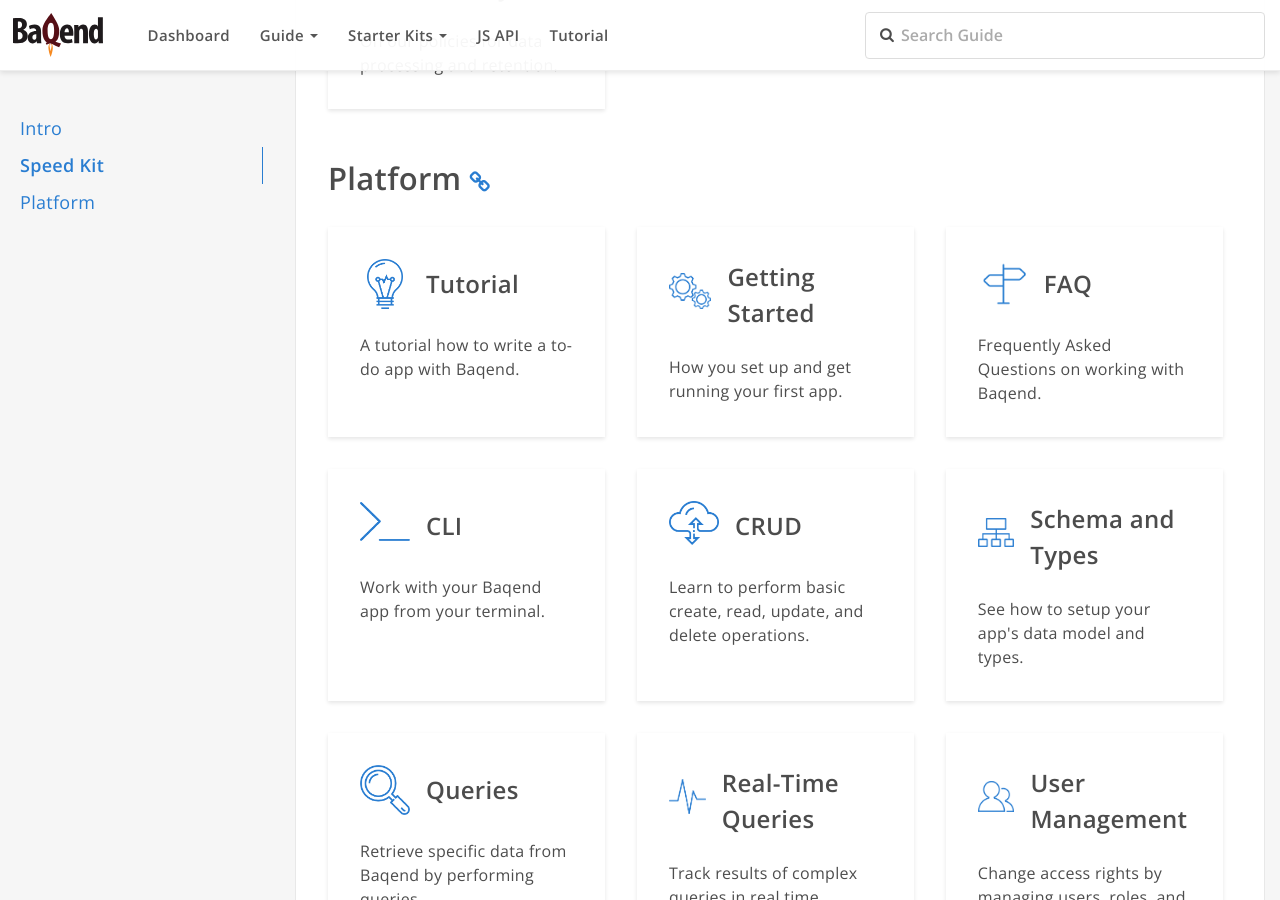
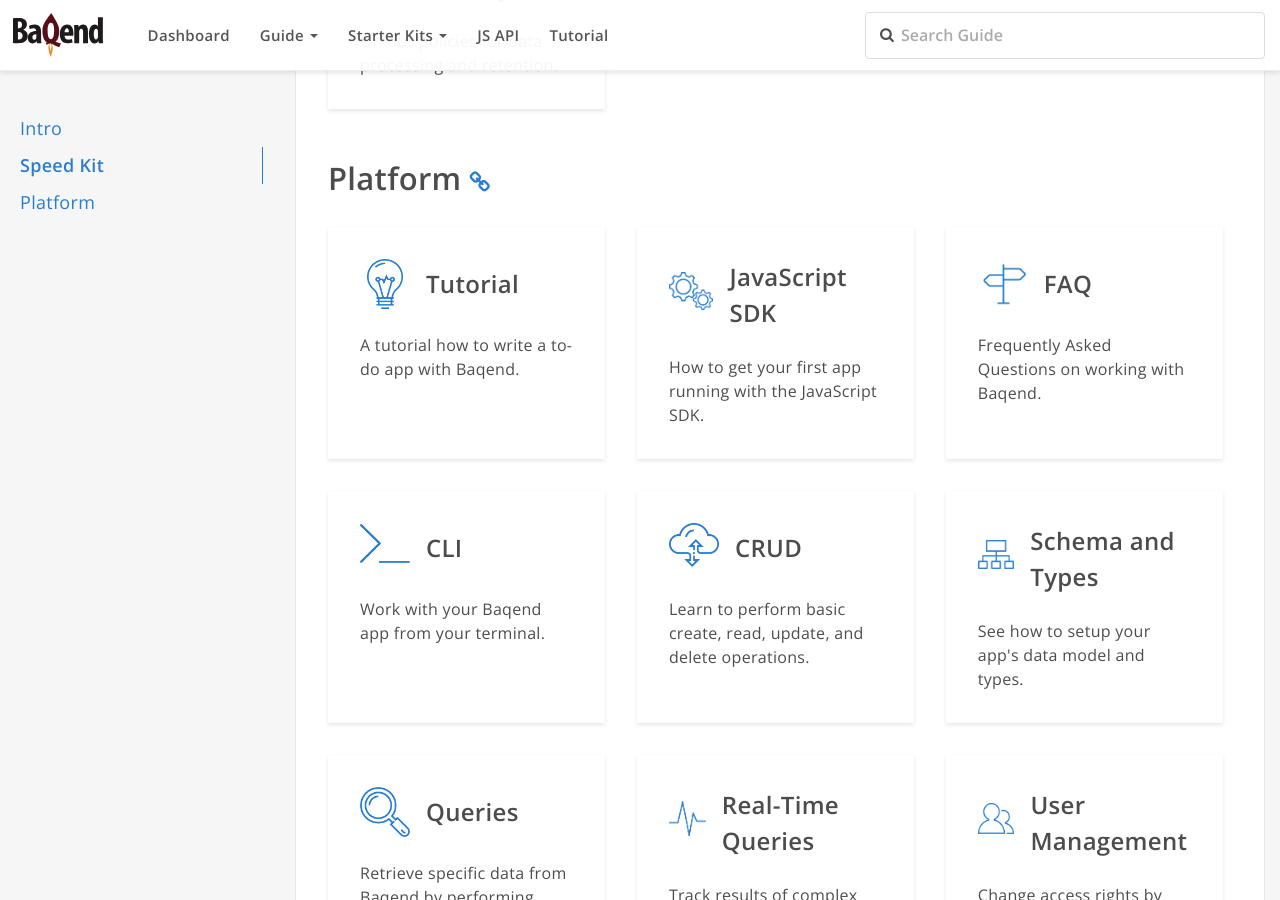
Before and after one commit to Baqend/guide, an MkDocs documentation site: the page built from src/index.md, in a window 1280 px wide and 900 px high, scrolled down 1508 px. Built offline with MkDocs 1.6.1, drawn with Linux system fonts in a browser that asks for light colours; comment, search, counter and statistics services are not loaded; old or Windows-style settings are respelled for this version of MkDocs.

Commit message:
implemented stuff from reviewed during Sprint planning

```diff
--- a/mkdocs.yml
+++ b/mkdocs.yml
@@ -4,8 +4,8 @@ repo_url: 'https://github.com/Baqend/guide'
 pages:
     - Guide:
         - Home: 'index.md'
-        - 'Speed Kit': 'topics/speed-kit/intro.md'
-        - 'Platform': 'topics/getting-started/index.md'
+        - 'Speed Kit': 'index.md'
+        - 'Platform': 'index.md'
         - Roadmap: 'roadmap.md'
         - 'FAQ': 'topics/faq/index.md'
 
--- a/src/index.md
+++ b/src/index.md
@@ -173,9 +173,9 @@
     <a class="chapter-item" href="topics/getting-started/">
       <span class="chapter-heading">
         <span class="icon"><img src="icons/getting_started.png"/></span>
-        <span class="text">Getting Started</span>
+        <span class="text">JavaScript SDK</span>
       </span>
-      <span class="chapter-info">How you set up and get running your first app.</span>
+      <span class="chapter-info">How to get your first app running with the JavaScript SDK.</span>
     </a>
   </div>
   <div class="chapter-item-outer">
--- a/theme/nav.html
+++ b/theme/nav.html
@@ -44,7 +44,7 @@
                             <ul class="dropdown-menu">
                             {% for nav_item in nav_item.children %}
                                 <li {% if nav_item.active %}class="active"{% endif %}>
-                                    <a href="{{ nav_item.url }}">{{ nav_item.title }}</a>
+                                    <a href="{{ nav_item.url }}{% if nav_item.title=='Speed Kit' %}#speed-kit{% endif %}{% if nav_item.title=='Platform' %}#platform{% endif %}">{{ nav_item.title }}</a>
                                 </li>
                             {% endfor %}
                             </ul>
```
